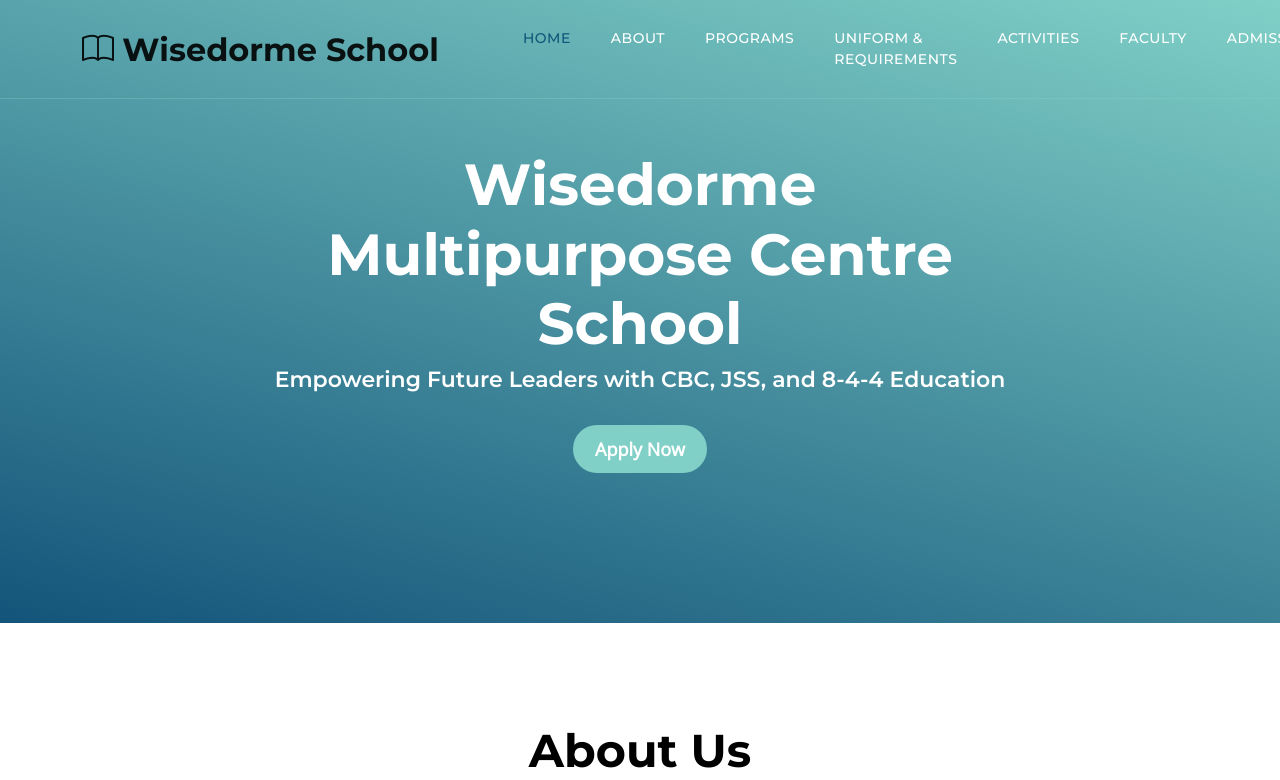
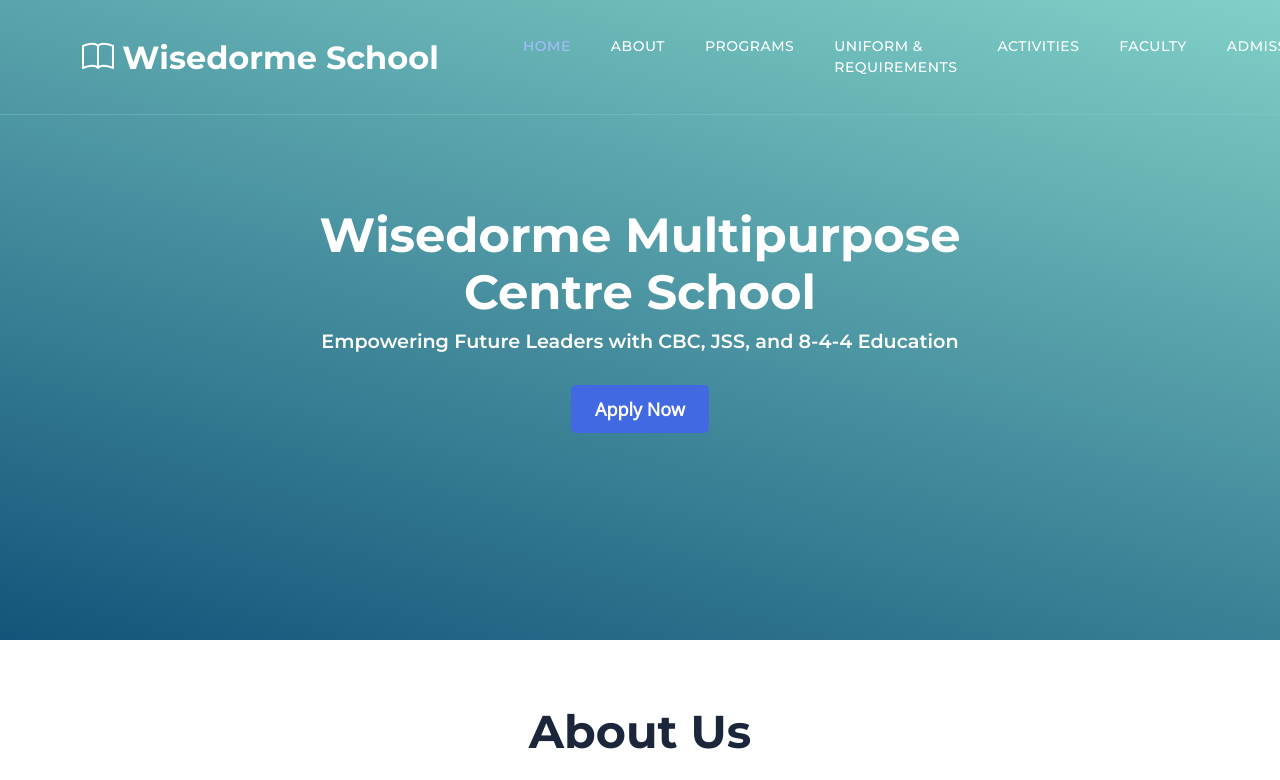
Before and after one commit to skeeperloyaltie/wisefront, a plain HTML site: page index.html in a window 1280 px wide. Shown: the top 780 px of the page. Drawn offline with nearby package versions, Linux system fonts and the light colour scheme.

Commit message:
adjust the colors

```diff
--- a/css/templatemo-topic-listing.css
+++ b/css/templatemo-topic-listing.css
@@ -11,8 +11,8 @@ https://templatemo.com/tm-590-topic-listing
 -----------------------------------------*/
 :root {
   --white-color:                  #ffffff;
-  --primary-color:                #13547a;
-  --secondary-color:              #80d0c7;
+  --primary-color:                #1B263B;
+  --secondary-color: #A3BFFA; /* Light Blue */
   --section-bg-color:             #f0f8ff;
   --custom-btn-bg-color:          #80d0c7;
   --custom-btn-bg-hover-color:    #13547a;
@@ -20,6 +20,8 @@ https://templatemo.com/tm-590-topic-listing
   --p-color:                      #717275;
   --border-color:                 #7fffd4;
   --link-hover-color:             #13547a;
+  --accent-color: #FFFFFF; /* White */
+
 
   --body-font-family:             'Open Sans', sans-serif;
   --title-font-family:            'Montserrat', sans-serif;
@@ -43,6 +45,11 @@ https://templatemo.com/tm-590-topic-listing
   --font-weight-medium:           500;
   --font-weight-semibold:         600;
   --font-weight-bold:             700;
+
+  --neutral-color: #4B5EAA; /* Dark Grey */
+  --highlight-color: #4169E1; /* Blue for buttons */
+
+
 }
 
 body {
@@ -196,6 +203,17 @@ strong {
   border-bottom-color: var(--primary-color);
   color: var(--primary-color);
 }
+.navbar {
+    background-color: var(--primary-color);
+    padding: 1rem 0;
+}
+.navbar-brand, .nav-link {
+    color: var(--accent-color) !important;
+    font-weight: 600;
+}
+.nav-link:hover, .nav-link.active {
+    color: var(--secondary-color) !important;
+}
 
 
 /*---------------------------------------
@@ -270,6 +288,21 @@ strong {
 
 .site-header .custom-icon:hover {
   color: var(--secondary-color);
+}
+
+.hero-section {
+    background: linear-gradient(rgba(27, 38, 59, 0.8), rgba(27, 38, 59, 0.8)), url('../images/school-hero.jpg'); /* Replace with school image */
+    background-size: cover;
+    background-position: center;
+    min-height: 80vh;
+}
+.hero-section h1 {
+    font-size: 3rem;
+    color: var(--accent-color);
+}
+.hero-section h6 {
+    font-size: 1.2rem;
+    color: var(--accent-color);
 }
 
 
@@ -519,7 +552,62 @@ strong {
   max-width: 150px;
 }
 
-
+.section-padding {
+    background-color: var(--accent-color);
+    padding: 4rem 0;
+}
+.section-bg {
+    background-color: var(--secondary-color);
+}
+h2, h3, h4, h5, h6 {
+    color: var(--primary-color);
+    font-family: 'Montserrat', sans-serif;
+}
+p, ul, ol {
+    color: var(--text-color, #333333);
+    font-family: 'Open Sans', sans-serif;
+}
+.custom-block {
+    border-radius: 10px;
+    padding: 1.5rem;
+    transition: transform 0.3s ease;
+}
+.custom-block:hover {
+    transform: translateY(-5px);
+}
+.custom-block h5 {
+    color: var(--primary-color);
+}
+.custom-block-image {
+    border-radius: 10px;
+}
+.custom-btn {
+    background-color: var(--highlight-color);
+    color: var(--accent-color);
+    border: none;
+    padding: 0.75rem 1.5rem;
+    border-radius: 5px;
+    font-weight: 600;
+}
+.custom-btn:hover {
+    background-color: var(--neutral-color);
+    color: var(--accent-color);
+}
+.site-footer {
+    background-color: var(--primary-color);
+    padding: 3rem 0;
+}
+.site-footer-title, .site-footer-link, .copyright-text {
+    color: var(--accent-color) !important;
+}
+.site-footer-link:hover {
+    color: var(--secondary-color) !important;
+}
+@media (max-width: 768px) {
+    .hero-section h1 { font-size: 2rem; }
+    .hero-section h6 { font-size: 1rem; }
+    .custom-block { padding: 1rem; }
+}
 /*---------------------------------------
   TOPICS
 -----------------------------------------*/
```
